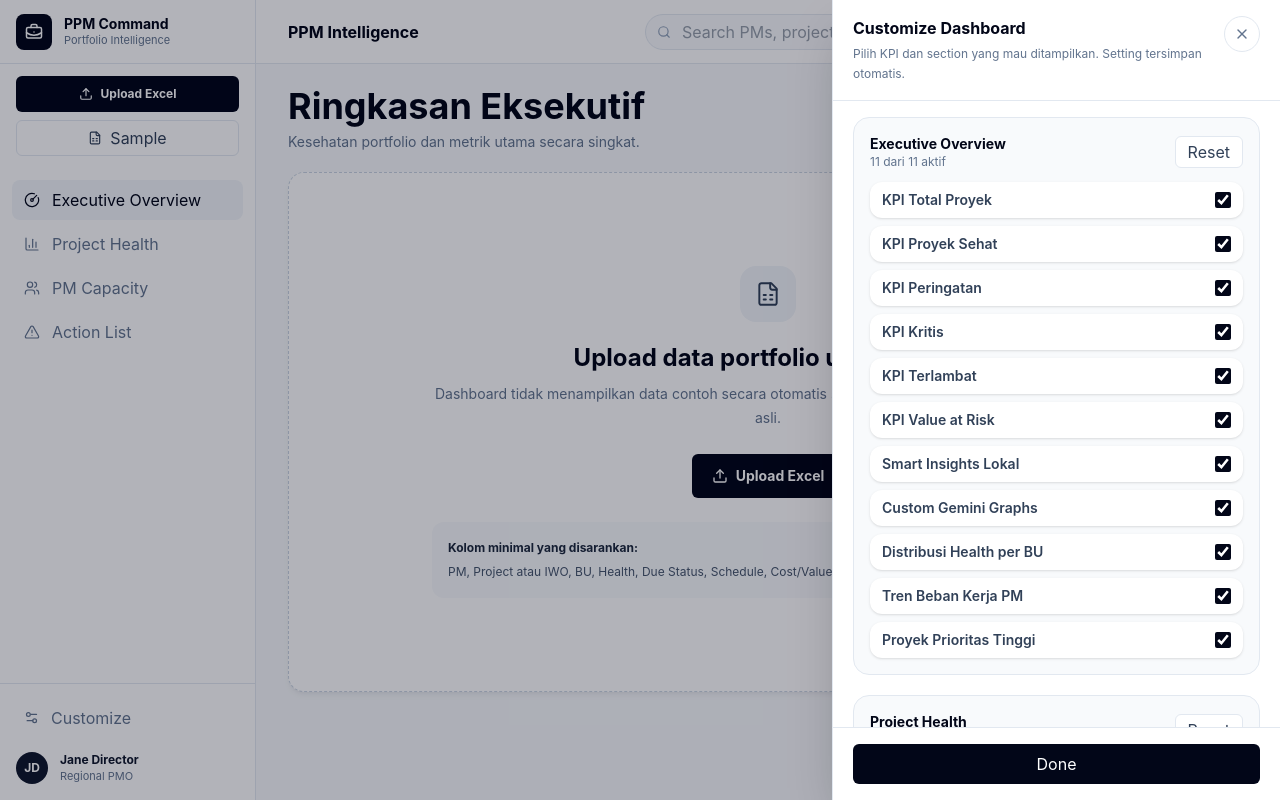
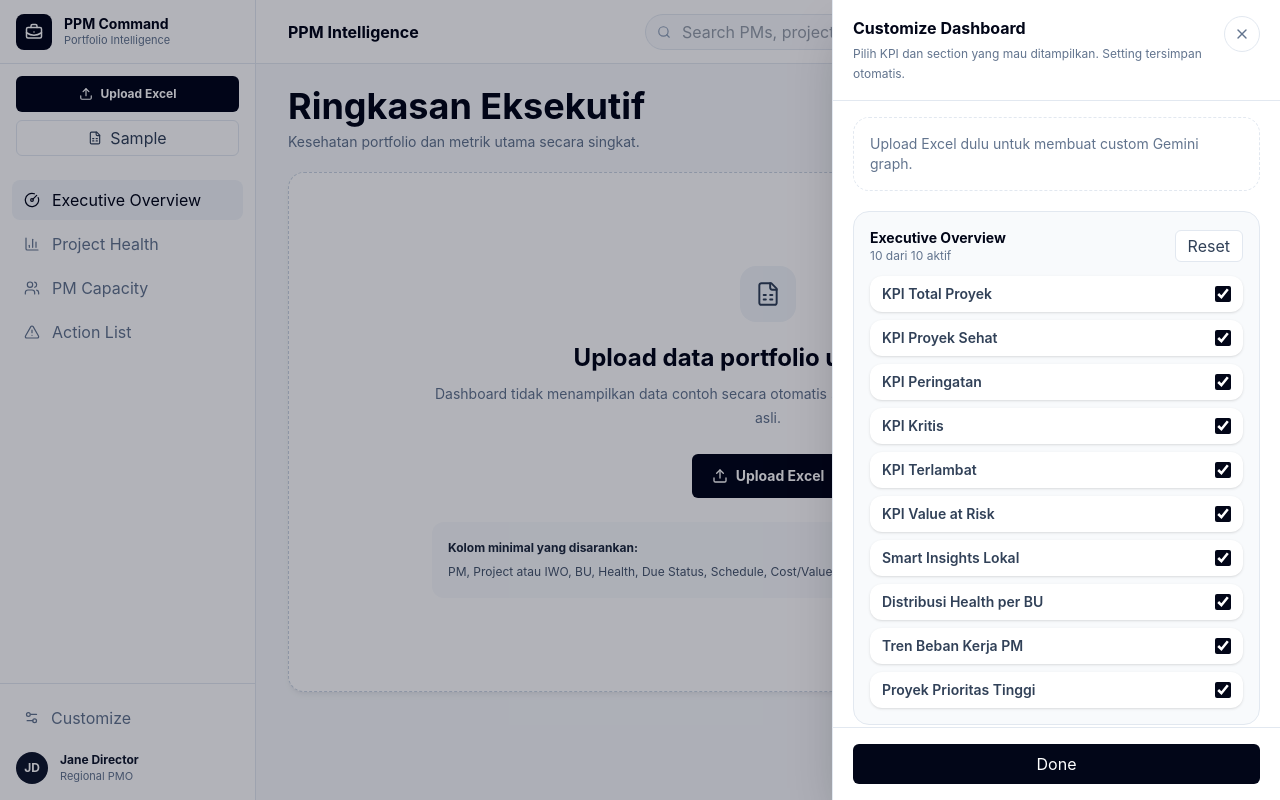
Before and after one commit to dinovaslate/PM-application, a React (Vite) app: page / in a window 1280 px wide. Both pictures are taken after a click on the button "Customize". Built offline with nearby package versions, Linux system fonts and the light colour scheme.

Commit message:
Move custom graphs into customize drawer

```diff
--- a/src/App.jsx
+++ b/src/App.jsx
@@ -139,7 +139,6 @@ const CUSTOMIZATION_GROUPS = [
       { id: "overview.kpi.overdue", label: "KPI Terlambat" },
       { id: "overview.kpi.valueAtRisk", label: "KPI Value at Risk" },
       { id: "overview.section.insights", label: "Smart Insights Lokal" },
-      { id: "overview.section.customCharts", label: "Custom Gemini Graphs" },
       { id: "overview.section.healthByBu", label: "Distribusi Health per BU" },
       { id: "overview.section.workloadTrend", label: "Tren Beban Kerja PM" },
       { id: "overview.section.priorityProjects", label: "Proyek Prioritas Tinggi" },
@@ -367,9 +366,6 @@ export default function App() {
               isWidgetVisible={isWidgetVisible}
               onOpenCustomize={() => setIsCustomizeOpen(true)}
               sourceName={sourceName}
-              customCharts={customCharts}
-              onAddCustomChart={handleAddCustomChart}
-              onRemoveCustomChart={handleRemoveCustomChart}
             />
           ) : (
             <EmptyDashboard isLoading={isLoading} onFileChange={handleFileChange} />
@@ -384,6 +380,11 @@ export default function App() {
         onClose={() => setIsCustomizeOpen(false)}
         onReset={handleCustomizationReset}
         onToggle={handleCustomizationToggle}
+        dashboard={dashboard}
+        sourceName={sourceName}
+        customCharts={customCharts}
+        onAddCustomChart={handleAddCustomChart}
+        onRemoveCustomChart={handleRemoveCustomChart}
       />
       {projects.length ? <DashboardChatbot dashboard={dashboard} sourceName={sourceName} /> : null}
     </div>
@@ -527,7 +528,19 @@ function EmptyDashboard({ isLoading, onFileChange }) {
   );
 }
 
-function CustomizationPanel({ activeTab, customization, isOpen, onClose, onReset, onToggle }) {
+function CustomizationPanel({
+  activeTab,
+  customization,
+  isOpen,
+  onClose,
+  onReset,
+  onToggle,
+  dashboard,
+  sourceName,
+  customCharts,
+  onAddCustomChart,
+  onRemoveCustomChart,
+}) {
   if (!isOpen) return null;
 
   const activeGroup = CUSTOMIZATION_GROUPS.find((group) => group.id === activeTab);
@@ -535,6 +548,7 @@ function CustomizationPanel({ activeTab, customization, isOpen, onClose, onReset
     ...(activeGroup ? [activeGroup] : []),
     ...CUSTOMIZATION_GROUPS.filter((group) => group.id !== activeTab),
   ];
+  const canCustomizeGraphs = (dashboard?.kpis?.totalProjects || 0) > 0;
 
   return (
     <div className="fixed inset-0 z-50 flex justify-end">
@@ -557,10 +571,25 @@ function CustomizationPanel({ activeTab, customization, isOpen, onClose, onReset
 
         <div className="min-h-0 flex-1 overflow-y-auto px-5 py-4">
           <div className="space-y-5">
+            {canCustomizeGraphs ? (
+              <CustomGraphStudio
+                dashboard={dashboard}
+                sourceName={sourceName}
+                customCharts={customCharts}
+                onAddCustomChart={onAddCustomChart}
+                onRemoveCustomChart={onRemoveCustomChart}
+              />
+            ) : (
+              <section className="rounded-2xl border border-dashed border-slate-200 bg-white p-4 text-sm text-slate-500">
+                Upload Excel dulu untuk membuat custom Gemini graph.
+              </section>
+            )}
+
             {groups.map((group) => {
               const visibleCount = group.options.filter((option) => customization[option.id] !== false).length;
               return (
-                <section key={group.id} className="rounded-2xl border border-slate-200 bg-slate-50 p-4">
+                <div key={group.id} className="space-y-5">
+                  <section className="rounded-2xl border border-slate-200 bg-slate-50 p-4">
                     <div className="mb-3 flex items-center justify-between gap-3">
                       <div>
                         <p className="text-sm font-bold text-slate-950">{group.title}</p>
@@ -591,6 +620,7 @@ function CustomizationPanel({ activeTab, customization, isOpen, onClose, onReset
                       })}
                     </div>
                   </section>
+                </div>
               );
             })}
           </div>
@@ -1433,7 +1463,7 @@ function AiBriefCard({ brief }) {
   );
 }
 
-function ExecutiveOverview({ dashboard, isWidgetVisible, onOpenCustomize, sourceName, customCharts, onAddCustomChart, onRemoveCustomChart }) {
+function ExecutiveOverview({ dashboard, isWidgetVisible, onOpenCustomize, sourceName }) {
   const { kpis, charts, priorityProjects } = dashboard;
   const months = dashboard.months || MONTHS;
   const workloadMode = dashboard.dataQuality?.workloadMode || "live";
@@ -1449,11 +1479,10 @@ function ExecutiveOverview({ dashboard, isWidgetVisible, onOpenCustomize, source
     { id: "overview.kpi.valueAtRisk", title: "Value at Risk", value: formatCurrency(kpis.valueAtRisk), icon: LineChartIcon, tone: "slate" },
   ].filter((card) => isWidgetVisible(card.id));
   const showInsights = isWidgetVisible("overview.section.insights");
-  const showCustomCharts = isWidgetVisible("overview.section.customCharts");
   const showHealthByBu = isWidgetVisible("overview.section.healthByBu");
   const showWorkloadTrend = isWidgetVisible("overview.section.workloadTrend");
   const showPriorityProjects = isWidgetVisible("overview.section.priorityProjects");
-  const hasVisibleWidgets = kpiCards.length || showInsights || showCustomCharts || showHealthByBu || showWorkloadTrend || showPriorityProjects;
+  const hasVisibleWidgets = kpiCards.length || showInsights || showHealthByBu || showWorkloadTrend || showPriorityProjects;
 
   return (
     <div className="min-w-0 space-y-6">
@@ -1466,16 +1495,6 @@ function ExecutiveOverview({ dashboard, isWidgetVisible, onOpenCustomize, source
       ) : null}
 
       {showInsights ? <SmartInsights dashboard={dashboard} sourceName={sourceName} /> : null}
-
-      {showCustomCharts ? (
-        <CustomGraphStudio
-          dashboard={dashboard}
-          sourceName={sourceName}
-          customCharts={customCharts}
-          onAddCustomChart={onAddCustomChart}
-          onRemoveCustomChart={onRemoveCustomChart}
-        />
-      ) : null}
 
       {showHealthByBu || showWorkloadTrend ? (
         <div className={`grid gap-5 ${showHealthByBu && showWorkloadTrend ? "lg:grid-cols-[minmax(0,0.95fr)_minmax(0,1.05fr)]" : ""}`}>
```
Lines whose indentation alone changed are shown as unchanged.
